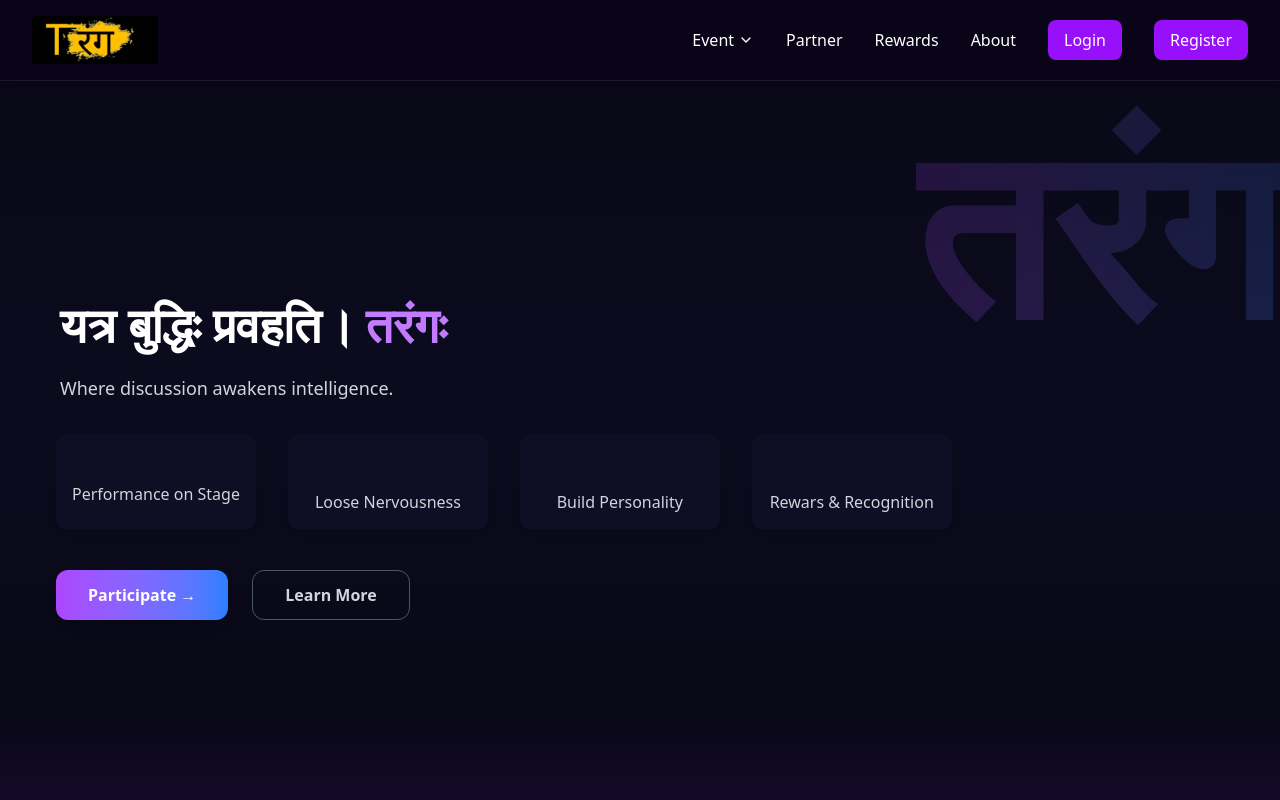
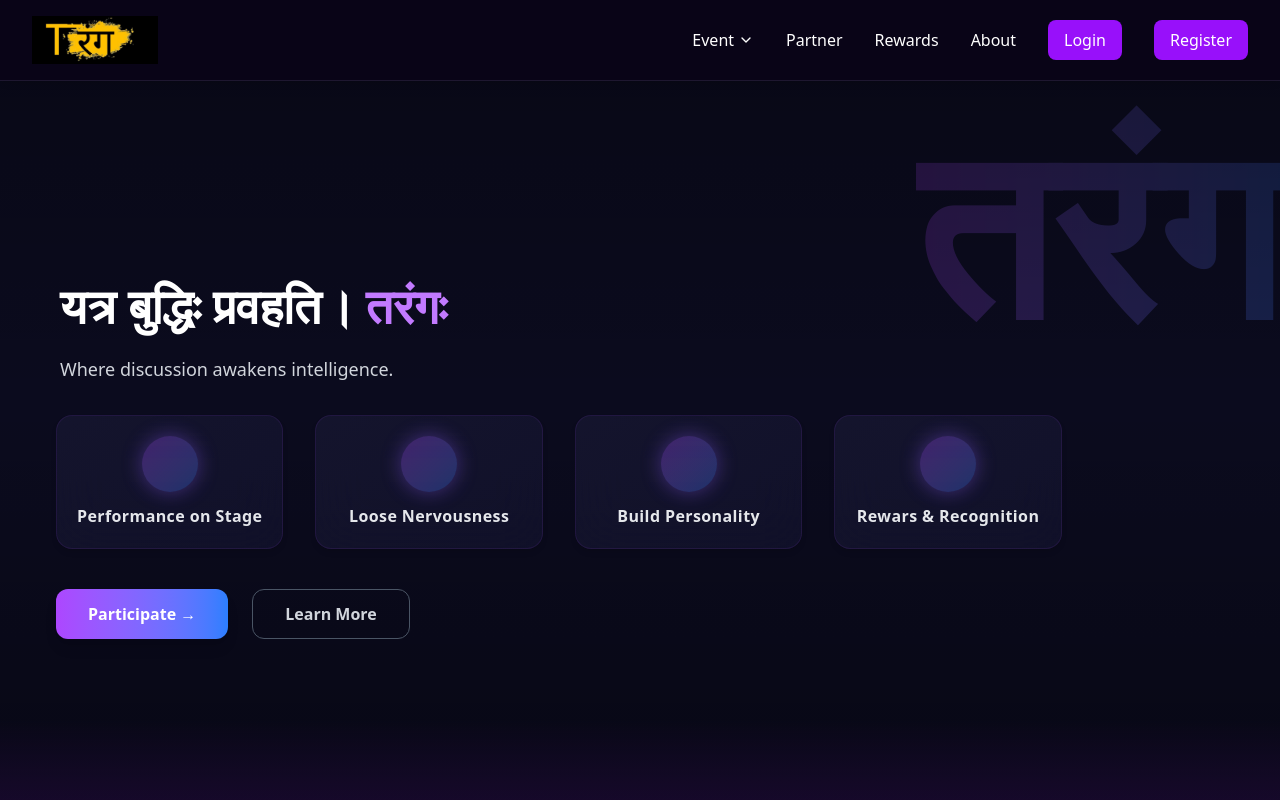
Before and after one commit to Satyam0000000/Tarang_Frontend, a React (Vite) app: page / in a window 1280 px wide. Shown: the top 800 px of the page. Built offline with nearby package versions, Linux system fonts and the light colour scheme.

Commit message:
insights improved

```diff
--- a/src/pages/Home.jsx
+++ b/src/pages/Home.jsx
@@ -23,25 +23,25 @@ const Home = () => {
   const insights = [
     {
       icon: (
-        <Theater className="w-4 h-4 text-transparent bg-clip-text bg-gradient-to-r from-purple-400 to-blue-400 group-hover:from-blue-400 group-hover:to-purple-400 transition-all" />
+        <Theater className="w-6 h-6 text-transparent bg-clip-text bg-gradient-to-r from-purple-400 to-blue-400 transition-all" />
       ),
       label: "Performance on Stage",
     },
     {
       icon: (
-        <Rocket className="w-8 h-8 text-transparent bg-clip-text bg-gradient-to-r from-purple-400 to-blue-400 group-hover:from-blue-400 group-hover:to-purple-400 transition-all" />
+        <Rocket className="w-6 h-6 text-transparent bg-clip-text bg-gradient-to-r from-purple-400 to-blue-400 transition-all" />
       ),
       label: "Loose Nervousness",
     },
     {
       icon: (
-        <Mic className="w-8 h-8 text-transparent bg-clip-text bg-gradient-to-r from-purple-400 to-blue-400 group-hover:from-blue-400 group-hover:to-purple-400 transition-all" />
+        <Mic className="w-6 h-6 text-transparent bg-clip-text bg-gradient-to-r from-purple-400 to-blue-400 transition-all" />
       ),
       label: "Build Personality",
     },
     {
       icon: (
-        <Trophy className="w-8 h-8 text-transparent bg-clip-text bg-gradient-to-r from-purple-400 to-blue-400 group-hover:from-blue-400 group-hover:to-purple-400 transition-all" />
+        <Trophy className="w-6 h-6 text-transparent bg-clip-text bg-gradient-to-r from-purple-400 to-blue-400 transition-all" />
       ),
       label: "Rewars & Recognition",
     },
@@ -84,7 +84,7 @@ const Home = () => {
     },
     {
       title: "Youth Poetry Fest",
-      ate: "No events yet...",
+      date: "No events yet...",
       tag: "Poetry",
       image:NoEventsImg,
     },
@@ -158,24 +158,37 @@ const Home = () => {
               <motion.div
                 key={i}
                 whileHover={{
-                  scale: 1.11,
-                  y: -6,
-                  boxShadow: "0 0 25px rgba(139,92,246,0.5)",
+                  scale: 1.12,
+                  y: -8,
+                  boxShadow: "0 0 35px rgba(139,92,246,0.6)",
                 }}
                 whileTap={{ scale: 0.97 }}
                 initial={{ opacity: 0, y: 15 }}
                 animate={{ opacity: 1, y: 0 }}
                 transition={{
                   type: "spring",
-                  stiffness: 300,
-                  damping: 15,
+                  stiffness: 260,
+                  damping: 14,
                   delay: 0.01 + i * 0.05,
                 }}
                 className="group flex flex-col items-center justify-center
-                bg-[#151533]/40 backdrop-blur-md p-4 rounded-xl shadow-md cursor-pointer"
+bg-gradient-to-br from-[#1b1b38]/60 to-[#151533]/60
+backdrop-blur-xl p-5 rounded-2xl
+border border-purple-500/10
+shadow-md cursor-pointer"
               >
-                {item.icon}
-                <p className="font-medium text-sm sm:text-base text-gray-300 mt-2">
+                <div className="
+  mb-3 flex items-center justify-center
+  w-12 h-12 sm:w-14 sm:h-14
+  rounded-full
+  bg-gradient-to-br from-purple-500/30 to-blue-500/30
+  shadow-[0_0_20px_rgba(139,92,246,0.4)]
+">
+  {item.icon}
+</div>
+                <p className="font-semibold text-sm sm:text-base
+text-gray-200 tracking-wide text-center
+">
                   {item.label}
                 </p>
               </motion.div>
```
